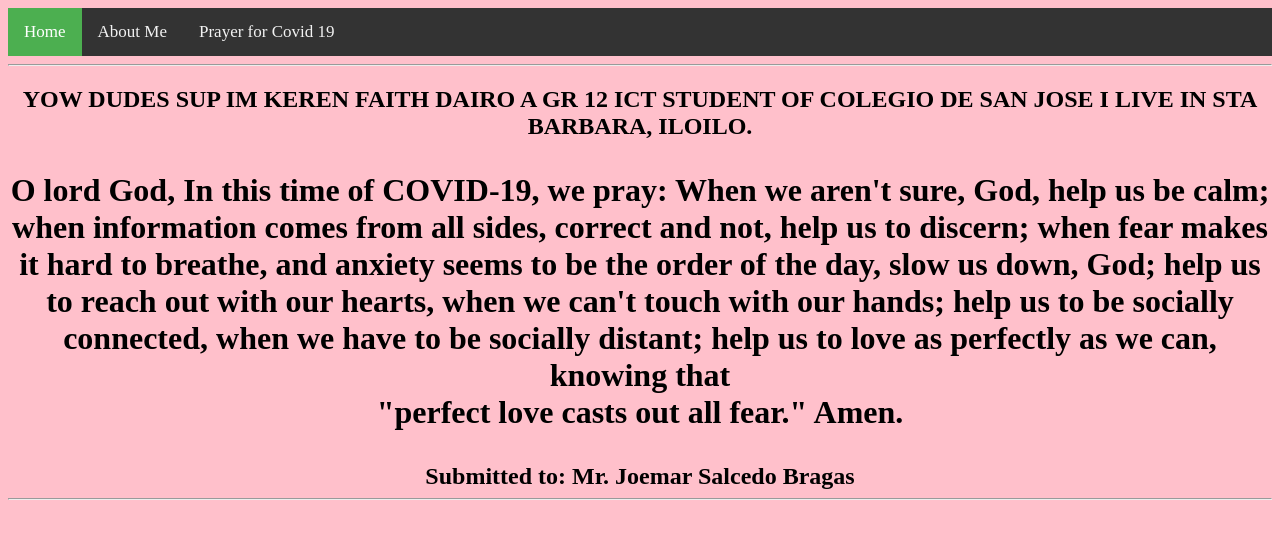
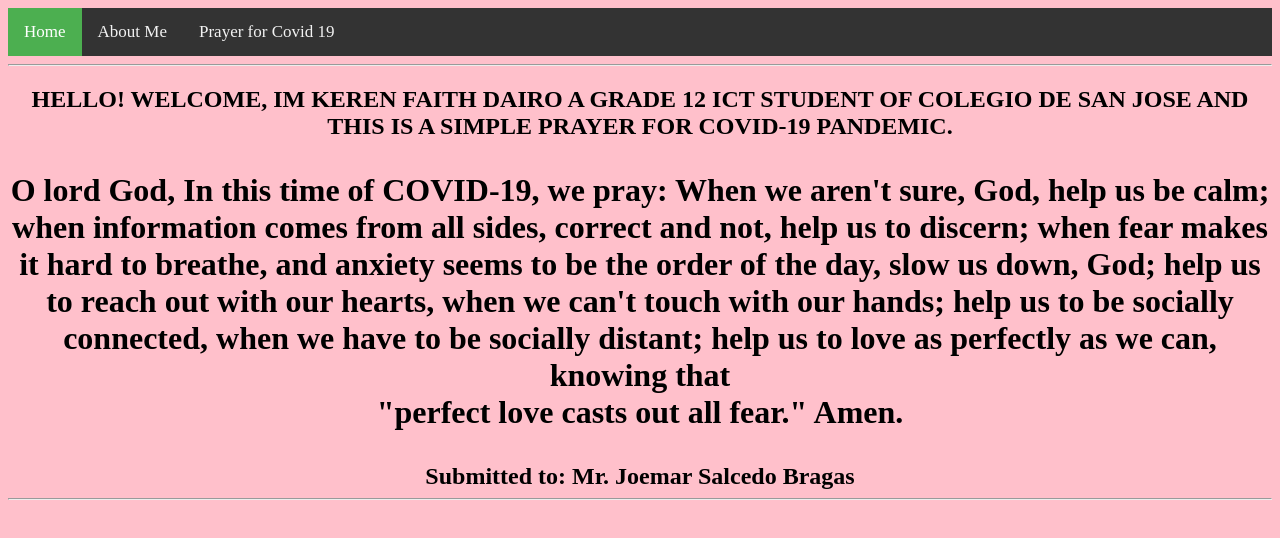
Before and after one commit to kendaze/kendaze, a plain HTML site: page prayer.html in a window 1280 px wide. Drawn offline with Linux system fonts and the light colour scheme.

Commit message:
Update prayer.html

```diff
--- a/prayer.html
+++ b/prayer.html
@@ -61,7 +61,7 @@ body {
 </div>
         <hr>
 
-        <h2 style="font-size:150%; font-family:MONTSERRAT color:BLACK; text-align:center">YOW DUDES SUP IM KEREN FAITH DAIRO A GR 12 ICT STUDENT OF COLEGIO DE SAN JOSE I LIVE IN STA BARBARA, ILOILO.</h2>
+        <h2 style="font-size:150%; font-family:MONTSERRAT color:BLACK; text-align:center">HELLO! WELCOME, IM KEREN FAITH DAIRO A GRADE 12 ICT STUDENT OF COLEGIO DE SAN JOSE AND THIS IS A SIMPLE PRAYER FOR COVID-19 PANDEMIC.</h2>
 
         <h3 style="font-size:200%; font-family:MONTSERRAT; color:BLACK; text-align:center">O lord God, In this time of COVID-19, we pray:
 When we aren't sure, God,
```
